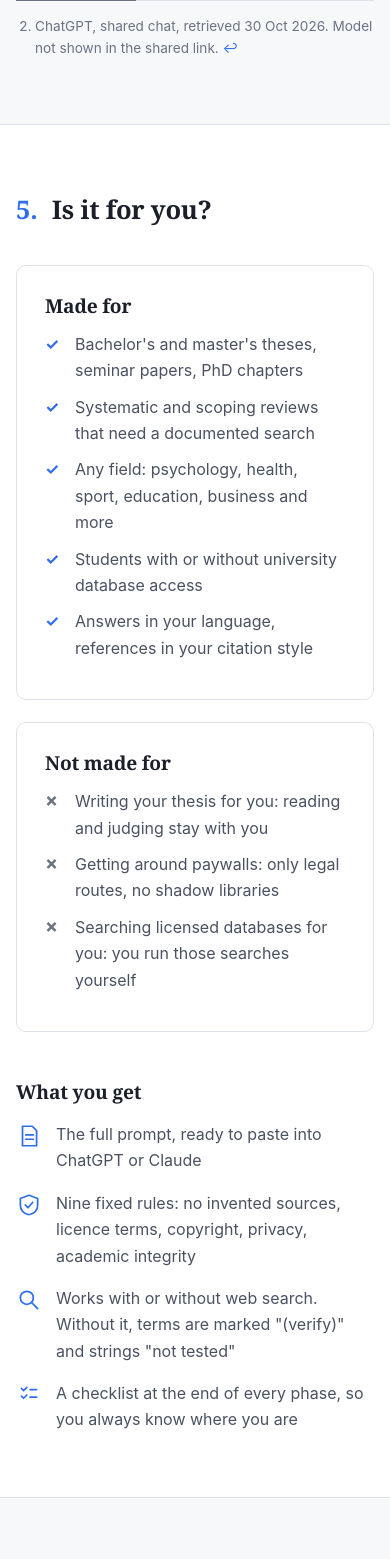
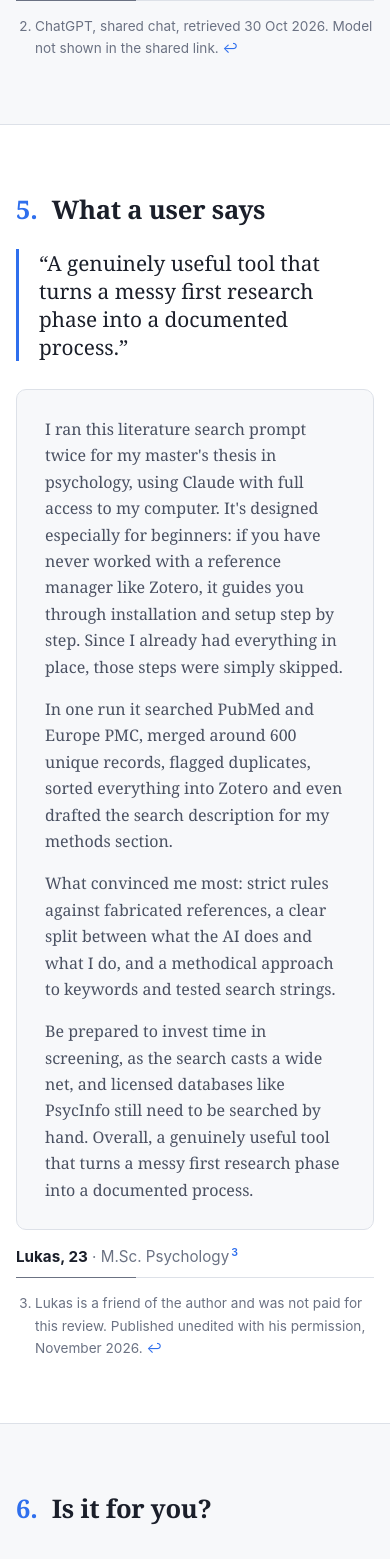
Before and after one commit to lachomx/litreview, a plain HTML site: page index.html in a window 390 px wide. Shown: the part 7160-8719 px from the top of the page. Drawn offline with Linux system fonts and the light colour scheme.

Commit message:
Nutzerstimme: Review von Lukas als Abschnitt 5, mit Offenlegung
Co-Authored-By: Claude Opus 5.5 <noreply@anthropic.com>

```diff
--- a/index.html
+++ b/index.html
@@ -46,6 +46,7 @@
       <nav class="nav" aria-label="Sections">
         <a href="#how">How it works</a>
         <a href="#example">Example</a>
+        <a href="#review">Review</a>
         <a href="#faq">FAQ</a>
       </nav>
       <a class="btn btn-small" data-listing="claude" href="https://promptbase.com/prompt/literature-review-assistant-with-zotero-2" target="_blank" rel="noopener">Get the prompt</a>
@@ -236,11 +237,34 @@ AND (english[la] OR german[la])</pre>
       </div>
     </section>
 
-    <!-- 5 FOR WHOM -->
-    <section class="section" aria-labelledby="fit-h">
+    <!-- 5 REVIEW -->
+    <section class="section" id="review" aria-labelledby="review-h">
+      <div class="wrap narrow">
+        <header class="sec-head reveal">
+          <span class="sec-num">5.</span>
+          <h2 id="review-h">What a user says</h2>
+        </header>
+        <figure class="review reveal">
+          <p class="review-pull">“A genuinely useful tool that turns a messy first research phase into a documented process.”</p>
+          <blockquote class="review-text">
+            <p>I ran this literature search prompt twice for my master's thesis in psychology, using Claude with full access to my computer. It's designed especially for beginners: if you have never worked with a reference manager like Zotero, it guides you through installation and setup step by step. Since I already had everything in place, those steps were simply skipped.</p>
+            <p>In one run it searched PubMed and Europe PMC, merged around 600 unique records, flagged duplicates, sorted everything into Zotero and even drafted the search description for my methods section.</p>
+            <p>What convinced me most: strict rules against fabricated references, a clear split between what the AI does and what I do, and a methodical approach to keywords and tested search strings.</p>
+            <p>Be prepared to invest time in screening, as the search casts a wide net, and licensed databases like PsycInfo still need to be searched by hand. Overall, a genuinely useful tool that turns a messy first research phase into a documented process.</p>
+          </blockquote>
+          <figcaption class="review-by"><b>Lukas, 23</b> · M.Sc. Psychology<sup class="fn"><a href="#n3" id="r3">3</a></sup></figcaption>
+        </figure>
+        <ol class="notes" start="3">
+          <li id="n3">Lukas is a friend of the author and was not paid for this review. Published unedited with his permission, November 2026. <a href="#r3" aria-label="Back to text">↩</a></li>
+        </ol>
+      </div>
+    </section>
+
+    <!-- 6 FOR WHOM -->
+    <section class="section alt" aria-labelledby="fit-h">
       <div class="wrap">
         <header class="sec-head reveal">
-          <span class="sec-num">5.</span>
+          <span class="sec-num">6.</span>
           <h2 id="fit-h">Is it for you?</h2>
         </header>
         <div class="cards two">
@@ -275,12 +299,12 @@ AND (english[la] OR german[la])</pre>
       </div>
     </section>
 
-    <!-- 6 LEAD MAGNET -->
-    <section class="section alt" id="cheatsheet" aria-labelledby="lead-h">
+    <!-- 7 LEAD MAGNET -->
+    <section class="section" id="cheatsheet" aria-labelledby="lead-h">
       <div class="wrap lead-grid">
         <div class="reveal">
           <header class="sec-head">
-            <span class="sec-num">6.</span>
+            <span class="sec-num">7.</span>
             <h2 id="lead-h">Free: Search String Cheat Sheet</h2>
           </header>
           <p>One page with Boolean operators, truncation, phrase search and field tags for PubMed, Scopus, Web of Science, EBSCO and Google Scholar. Print it, pin it next to your screen.</p>
@@ -299,11 +323,11 @@ AND (english[la] OR german[la])</pre>
       </div>
     </section>
 
-    <!-- 7 FAQ -->
-    <section class="section" id="faq" aria-labelledby="faq-h">
+    <!-- 8 FAQ -->
+    <section class="section alt" id="faq" aria-labelledby="faq-h">
       <div class="wrap narrow">
         <header class="sec-head reveal">
-          <span class="sec-num">7.</span>
+          <span class="sec-num">8.</span>
           <h2 id="faq-h">Questions</h2>
         </header>
         <div class="faq reveal">
--- a/styles.css
+++ b/styles.css
@@ -263,6 +263,15 @@ sup.fn a { text-decoration: none; font-weight: 600; }
   * { transition: none !important; }
 }
 
+/* Nutzerstimme */
+.review { margin: 0; }
+.review-pull { font-family: var(--serif); font-size: clamp(1.3rem, 2.6vw, 1.7rem); line-height: 1.35; color: var(--ink); margin: 8px 0 28px; padding-left: 20px; border-left: 3px solid var(--accent); }
+.review-text { margin: 0; padding: 26px 28px; background: var(--bg-alt); border: 1px solid var(--rule); border-radius: var(--radius); }
+.review-text p { font-family: var(--serif); color: var(--ink-soft); }
+.review-text p:last-child { margin-bottom: 0; }
+.review-by { margin-top: 14px; color: var(--ink-mute); font-size: .95rem; }
+.review-by b { color: var(--ink); }
+
 /* Responsiv */
 @media (max-width: 940px) {
   .hero-grid { grid-template-columns: 1fr; gap: 48px; }
```
